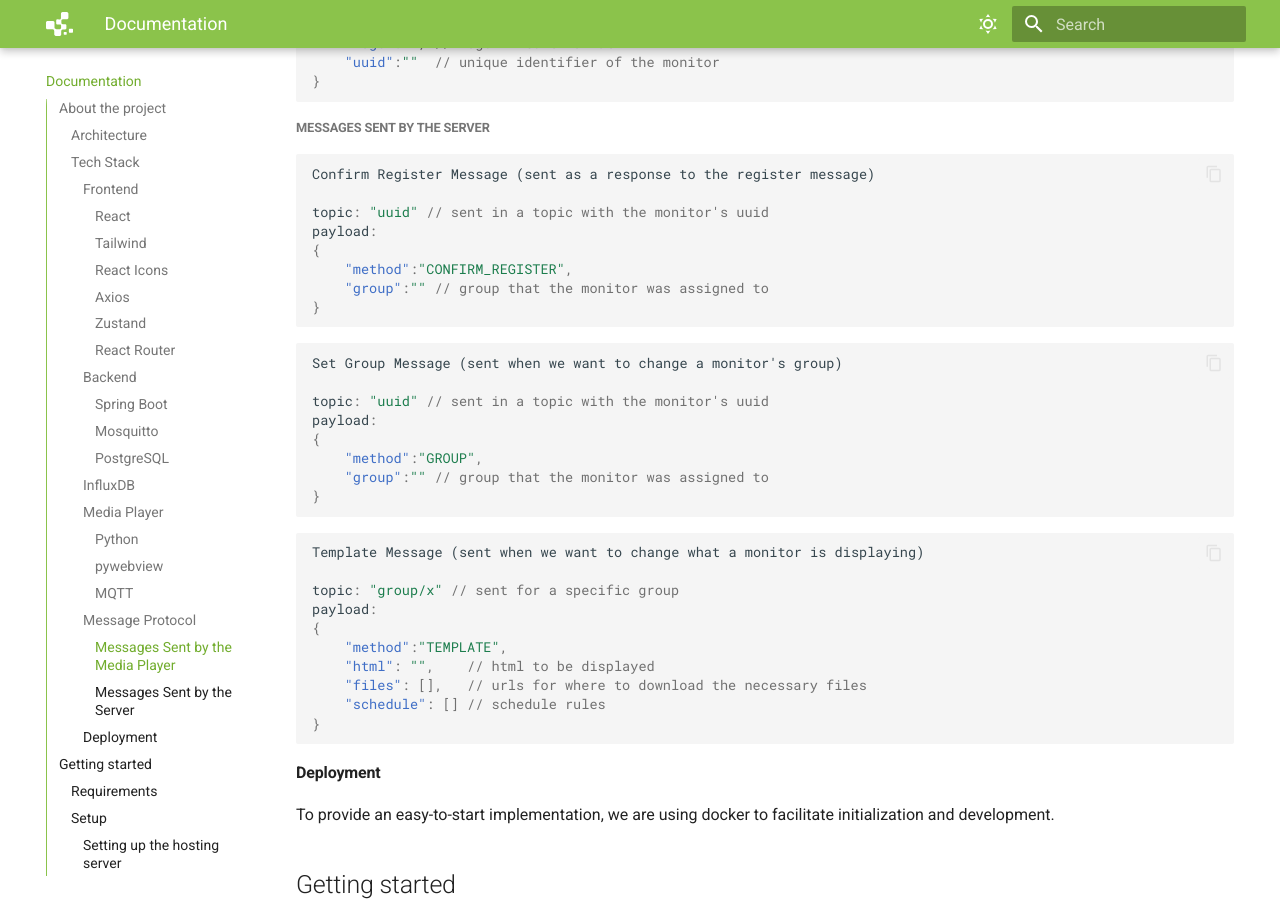
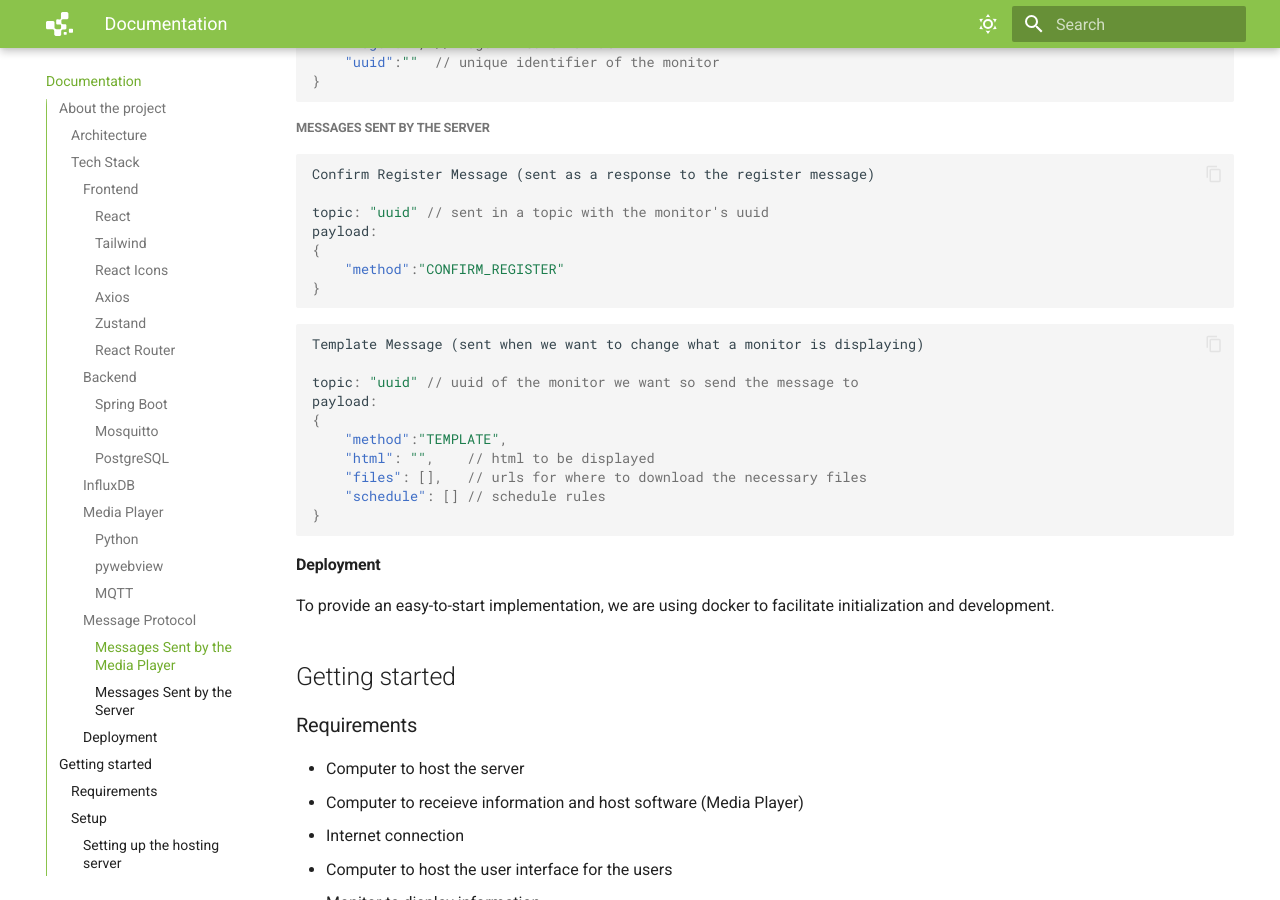
Before and after one commit to UA-Smart-Signage-Platform/Documentation-Website, an MkDocs documentation site: the page built from docs/documentation.md, in a window 1280 px wide and 900 px high, scrolled down 3158 px. Built offline with MkDocs 1.6.1 and Material for MkDocs 9.7.7, drawn with Linux system fonts in a browser that asks for light colours.

Commit message:
Removed the group from confirm register message and also removed the set group message. This is because we have changed it so the media player does not need to know it's group.

````diff
--- a/docs/documentation.md
+++ b/docs/documentation.md
@@ -81,26 +81,13 @@ Confirm Register Message (sent as a response to the register message)
 topic: "uuid" // sent in a topic with the monitor's uuid
 payload:
 {
-    "method":"CONFIRM_REGISTER",
-    "group":"" // group that the monitor was assigned to
+    "method":"CONFIRM_REGISTER"
 }
 ```
-
-```json
-Set Group Message (sent when we want to change a monitor's group)
-
-topic: "uuid" // sent in a topic with the monitor's uuid
-payload:
-{
-    "method":"GROUP",
-    "group":"" // group that the monitor was assigned to
-}
-```
-
 ```json
 Template Message (sent when we want to change what a monitor is displaying)
 
-topic: "group/x" // sent for a specific group
+topic: "uuid" // uuid of the monitor we want so send the message to
 payload:
 {
     "method":"TEMPLATE",
````
